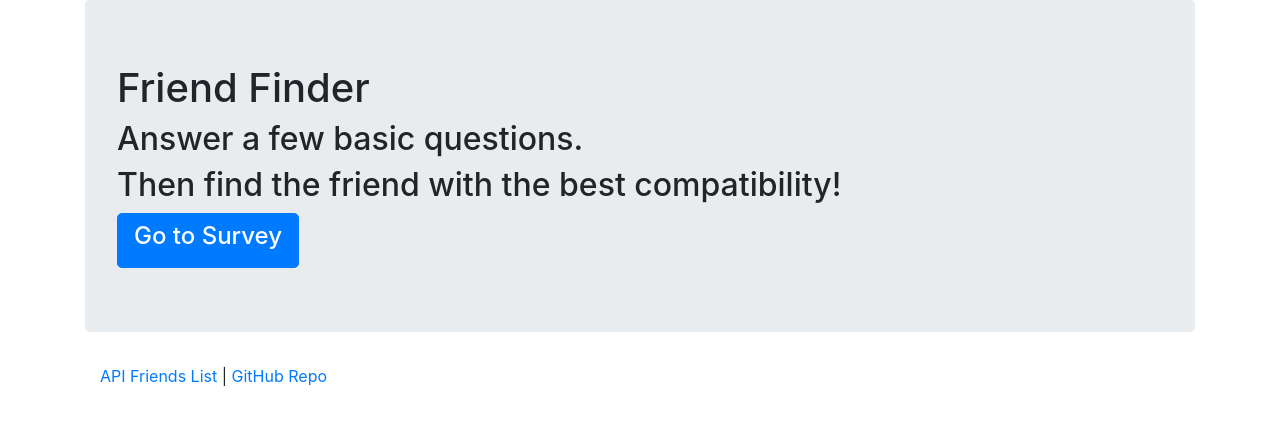
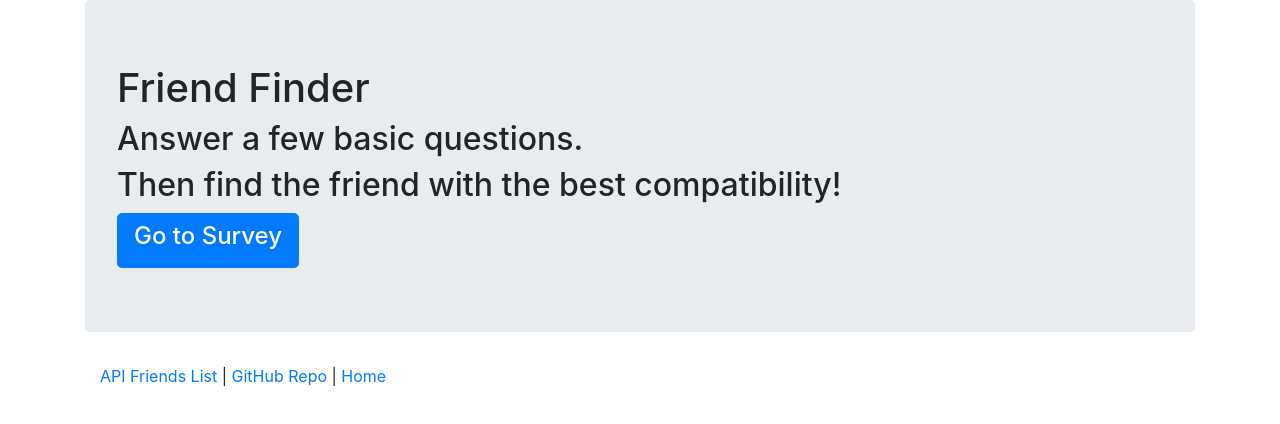
Before and after one commit to Habernet/FriendFinder, a website: page app/public/home.html in a window 1280 px wide. Drawn offline with nearby package versions, Linux system fonts and the light colour scheme; some icons are missing.

Commit message:
Added home links

```diff
--- a/app/public/home.html
+++ b/app/public/home.html
@@ -31,6 +31,8 @@
                     <a href="/api/friends">API Friends List</a>
                     |
                     <a href="https://github.com/Habernet/FriendFinder">GitHub Repo</a>
+                    |
+                    <a href="/">Home</a>
                 </p>
             </div>
         </footer>
```
Also changed, not shown: app/public/survey.html (+2 -0 lines).
